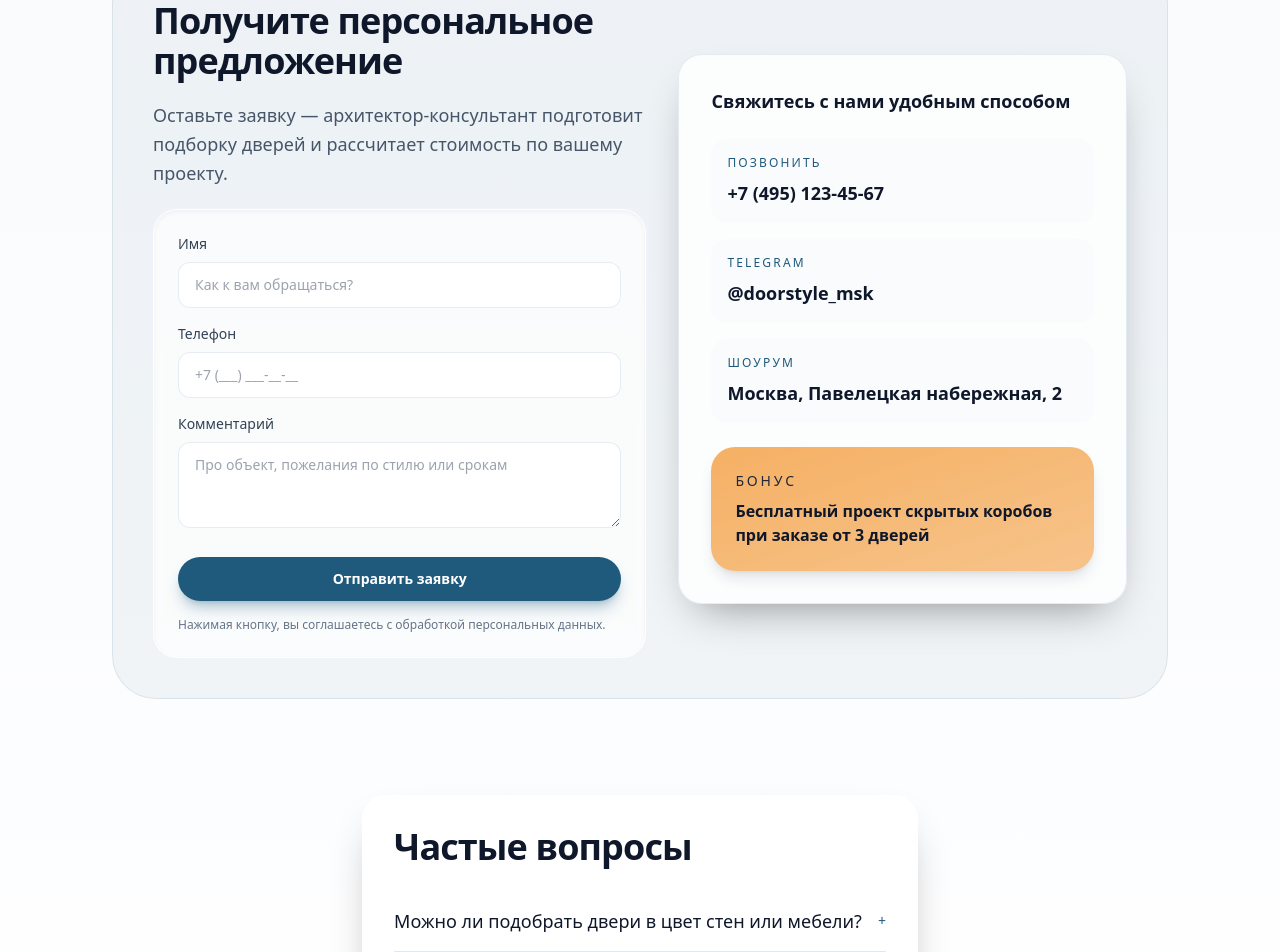
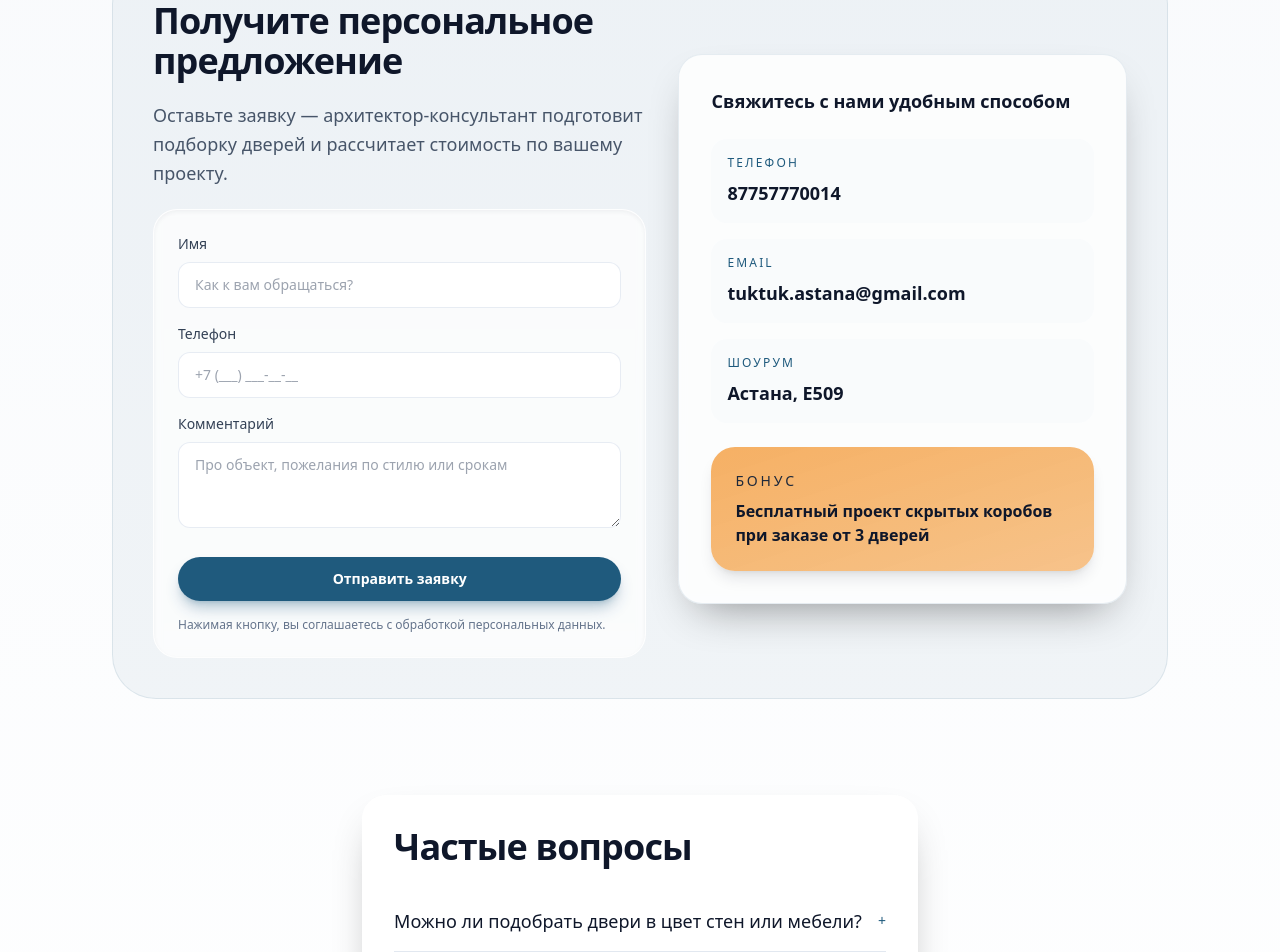
Before and after one commit to armanassainov-bit/arman, a Next.js app: page / in a window 1280 px wide. Shown: the part 5058-6010 px from the top of the page. Built offline with nearby package versions, Linux system fonts and the light colour scheme.

Commit message:
Update contact details

```diff
--- a/app/page.tsx
+++ b/app/page.tsx
@@ -82,16 +82,16 @@ const faqs = [
 
 const contactChannels = [
   {
-    label: "Позвонить",
-    value: "+7 (495) 123-45-67"
+    label: "Телефон",
+    value: "87757770014"
   },
   {
-    label: "Telegram",
-    value: "@doorstyle_msk"
+    label: "Email",
+    value: "tuktuk.astana@gmail.com"
   },
   {
     label: "Шоурум",
-    value: "Москва, Павелецкая набережная, 2"
+    value: "Астана, Е509"
   }
 ];
 
```
